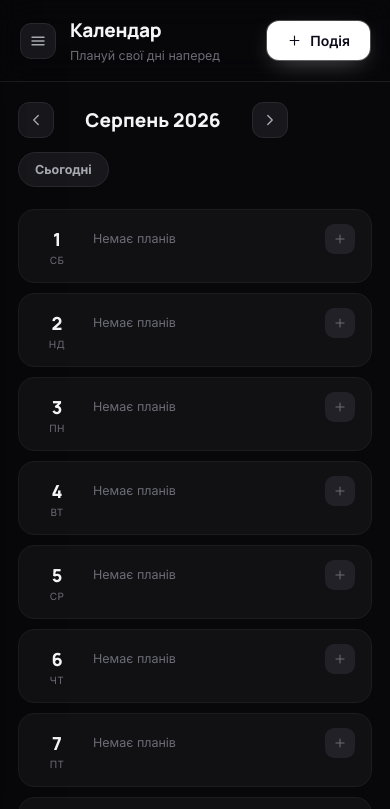
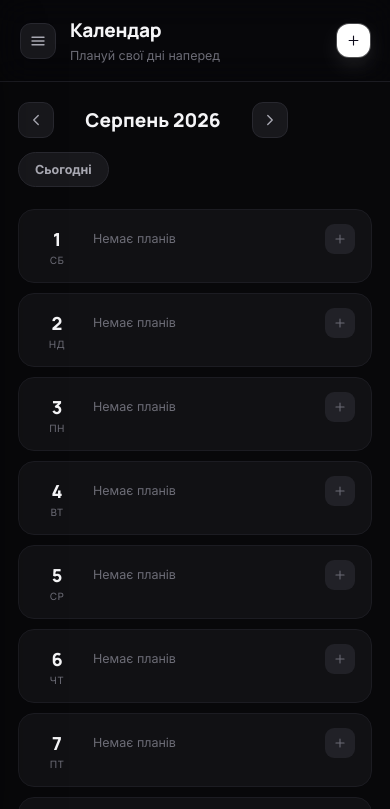
Before and after one commit to Volodymyr1006/Notes-Planner, a website: page pages/dashboard.html in a window 390 px wide. Both pictures are taken after a click on the link "Календар →". Shown: the top 809 px of the page. Drawn offline with Linux system fonts and the light colour scheme.

Commit message:
Remove duplicate "List" button on Overview/Profile, shrink topbarAdd on mobile
- VIEW_META: overview and profile no longer have addLabel/add
- setActiveView hides #topbarAdd when the view has no meta.add
- #topbarAdd hidden by default in HTML (Overview is the initial view)
- responsive button styles: smaller padding/font below 900px, icon-only below 420px

```diff
--- a/pages/dashboard.html
+++ b/pages/dashboard.html
@@ -74,7 +74,7 @@
           <div class="topbar-sub" id="topbarSub"></div>
         </div>
       </div>
-      <button class="btn btn-primary" id="topbarAdd">
+      <button class="btn btn-primary" id="topbarAdd" style="display:none">
         <svg class="icon" style="width:15px;height:15px" viewBox="0 0 24 24"><path d="M12 5v14M5 12h14"/></svg>
         <span id="topbarAddLabel">Список</span>
       </button>
--- a/public/css/dashboard.css
+++ b/public/css/dashboard.css
@@ -372,11 +372,16 @@ button:hover svg.icon-x{transform:scale(1.15) rotate(90deg);}
   .menu-burger{display:inline-flex;}
   .topbar{padding:16px 20px;}
   .content{padding:20px 18px 60px;}
+  #topbarAdd{padding:9px 14px;font-size:13px;}
 }
 @media (max-width:560px){
   .stats-grid{grid-template-columns:1fr 1fr;}
   .quick-add{flex-direction:column;}
   .quick-add .btn{width:100%;}
+}
+@media (max-width:420px){
+  #topbarAddLabel{display:none;}
+  #topbarAdd{padding:9px;gap:0;}
 }
 @media (prefers-reduced-motion:reduce){
   *{animation-duration:.001ms !important;animation-iteration-count:1 !important;transition-duration:.001ms !important;}
--- a/public/js/dashboard.js
+++ b/public/js/dashboard.js
@@ -245,11 +245,11 @@ const topbarAdd = document.getElementById('topbarAdd');
 const topbarAddLabel = document.getElementById('topbarAddLabel');
 
 const VIEW_META = {
-  overview:{title:'Огляд', sub:'Швидкий погляд на твій день', addLabel:'Список', add:()=>openListModal()},
+  overview:{title:'Огляд', sub:'Швидкий погляд на твій день'},
   notes:{title:'Нотатки', sub:'', addLabel:'Список', add:()=>openListModal()},
   glossary:{title:'Глосарій', sub:'Терміни, які варто пам\'ятати', addLabel:'Термін', add:()=>openGlossaryModal()},
   calendar:{title:'Календар', sub:'Плануй свої дні наперед', addLabel:'Подія', add:()=>openEventModal(todayStr)},
-  profile:{title:'Профіль', sub:'Керуй акаунтом і налаштуваннями', addLabel:'Список', add:()=>openListModal()},
+  profile:{title:'Профіль', sub:'Керуй акаунтом і налаштуваннями'},
 };
 
 function positionNavIndicator(el){
@@ -265,8 +265,13 @@ function setActiveView(name, opts={}){
   const meta = VIEW_META[name];
   topbarTitle.textContent = name==='notes' ? (lists.find(l=>l.id===activeListId)?.name || 'Нотатки') : meta.title;
   topbarSub.textContent = meta.sub;
-  topbarAddLabel.textContent = meta.addLabel;
-  topbarAdd.onclick = meta.add;
+  if(meta.add){
+    topbarAdd.style.display = '';
+    topbarAddLabel.textContent = meta.addLabel;
+    topbarAdd.onclick = meta.add;
+  } else {
+    topbarAdd.style.display = 'none';
+  }
   closeSidebarMobile();
   if(name==='overview') renderOverview();
   if(name==='notes') renderNotes();
```
